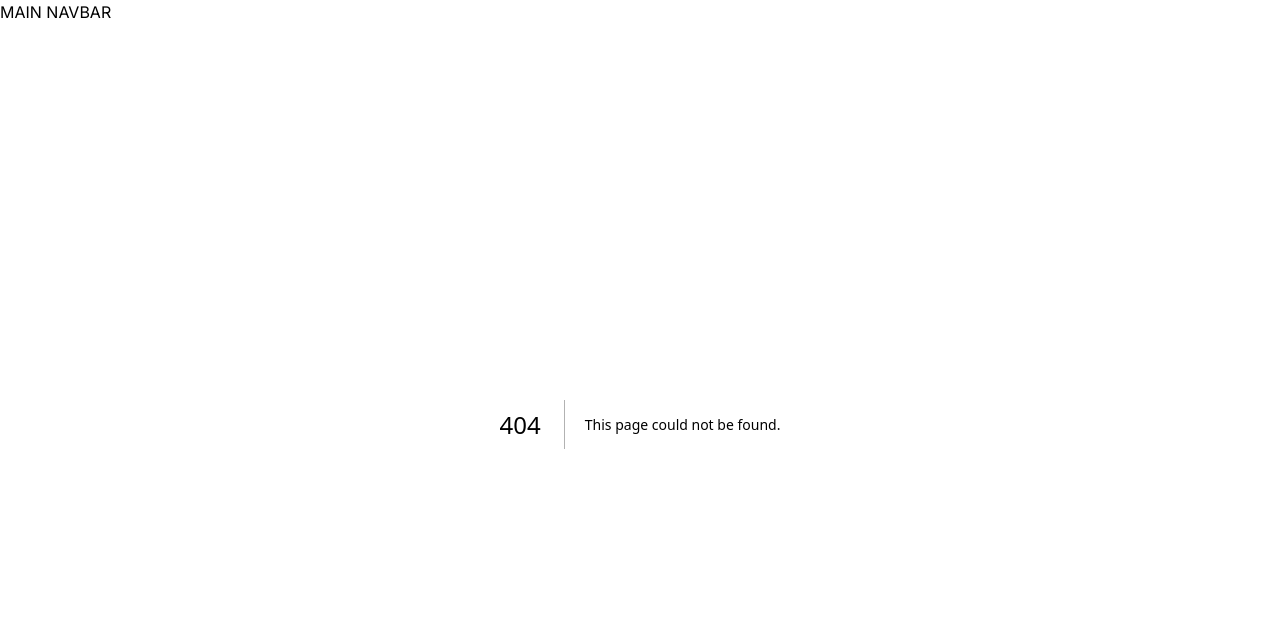
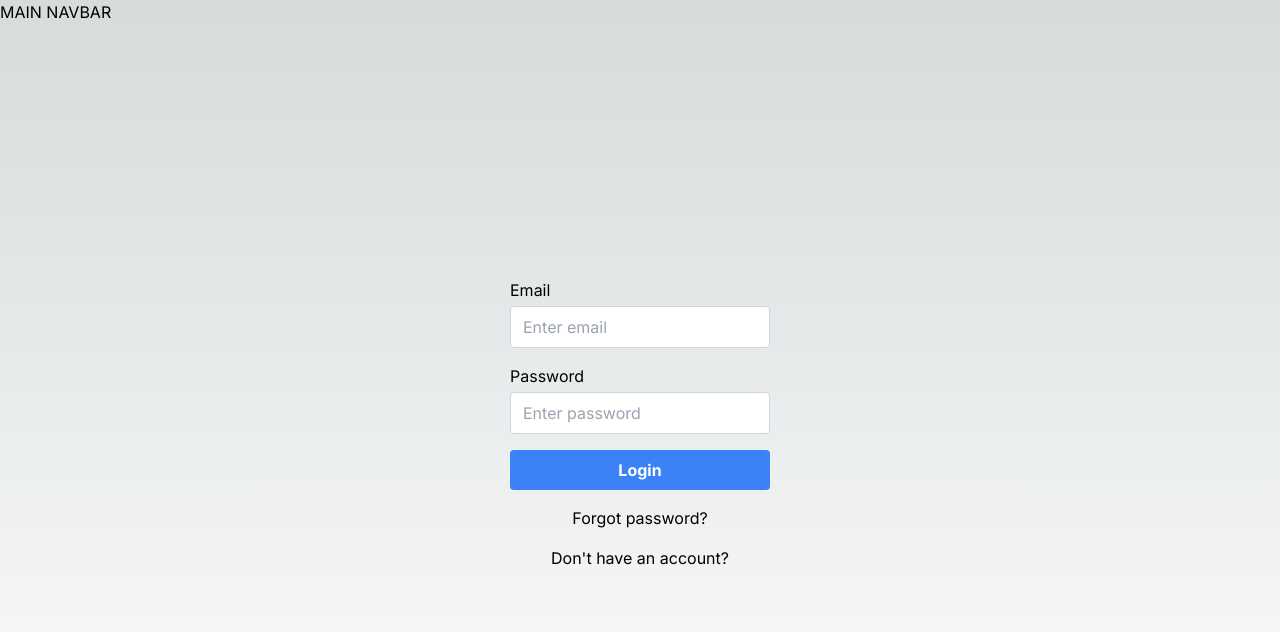
Before and after one commit to Andymamooo/LeBreadBook, a Next.js app: page /login in a window 1280 px wide. Before the commit this address had no page. Shown: the top 632 px of the page. Built offline with nearby package versions, Linux system fonts and the light colour scheme.

Commit message:
start login page

```diff
--- a/database/controllers/recipesController.ts
+++ b/database/controllers/recipesController.ts
@@ -4,7 +4,7 @@ import { Collection } from "mongodb";
 import { Recipe } from "../../interfaces/Recipe";
 import type { WithId, Document } from "mongodb";
 
-const getClient = async () => {
+export const getClient = async () => {
   const client = await clientPromise;
   return client.db("sample_recipes");
 };
--- a/interfaces/Recipe.ts
+++ b/interfaces/Recipe.ts
@@ -11,12 +11,6 @@ export interface Recipe {
   __v: number;
 }
 
-export interface MongoRecipeResponse extends WithId<Document> {
-  Title: string;
-  Ingredients: Ingredient[];
-  __v: number;
-}
-
 export interface RecipesResponse {
   recipes: Recipe[];
 }
--- /dev/null
+++ b/src/app/login/page.tsx
@@ -0,0 +1,52 @@
+"use client";
+
+import { useState, useEffect } from "react";
+
+export default function Login() {
+  const [loginData, setLogin] = useState({
+    email: "",
+    password: "",
+  });
+
+  let onLoginChange = (e) => {
+    e.preventDefault();
+    console.log(e.target.name);
+    setLogin({ ...loginData, [e.target.name]: e.target.value });
+  };
+
+  return (
+    <div className='flex justify-center items-center h-screen mb-4'>
+      <form className='flex flex-col space-y-4'>
+        <div className='flex flex-col space-y-1'>
+          <label>Email</label>
+          <input
+            name='email'
+            type='email'
+            placeholder='Enter email'
+            value={loginData.email}
+            onChange={onLoginChange}
+            style={{ color: "black", background: "white" }}
+            className='text-black bg-white w-full px-3 py-2 border border-gray-300 rounded w-64'
+          />
+        </div>
+        <div className='flex flex-col space-y-1 '>
+          <label>Password</label>
+          <input
+            name='password'
+            type='text'
+            placeholder='Enter password'
+            value={loginData.password}
+            onChange={onLoginChange}
+            style={{ color: "black", background: "white" }}
+            className='text-black bg-white w-full px-3 py-2 border border-gray-300 rounded w-64'
+          />
+        </div>
+        <button className='bg-blue-500 hover:bg-blue-700 text-white font-bold py-2 px-4 rounded'>
+          Login
+        </button>
+        <button>Forgot password?</button>
+        <button>Don't have an account?</button>
+      </form>
+    </div>
+  );
+}
```
Also changed, not shown: database/fixtures/createCollection.ts (added, +30 -0 lines), database/fixtures/user.js (added, +12 -0 lines).
